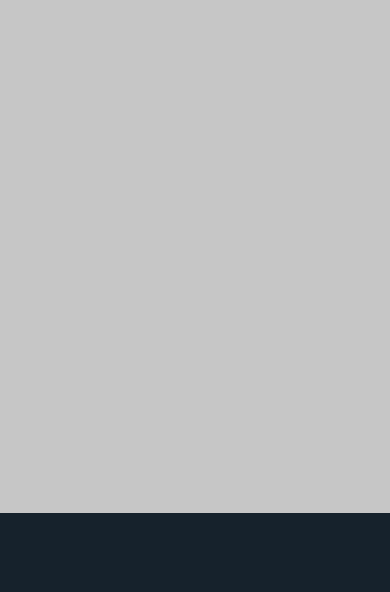
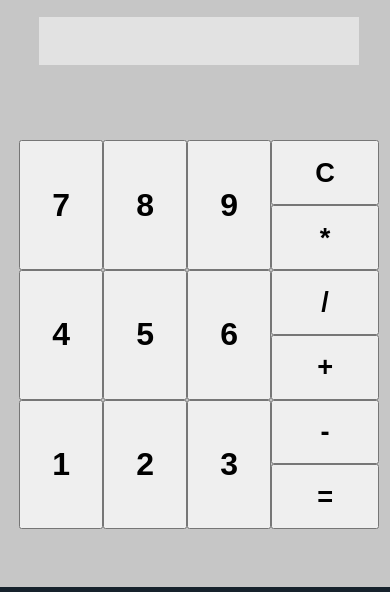
Before and after one commit to SirD3V4L07/calculator, a plain HTML site: page index.html in a window 390 px wide. Shown: the part 252-844 px from the top of the page. Drawn offline with Linux system fonts and the light colour scheme.

Commit message:
Style elements size responsively

```diff
--- a/index.html
+++ b/index.html
@@ -9,7 +9,7 @@
 <body>
     <h1 id="main-title">Calculator Project</h1>
     <div id="calculator">
-        <div id="display"></div>
+        <div id="display">&nbsp;</div>
         <div id="keys">
             <div id="number-keys">
                 <div id="number-row-1">
@@ -29,10 +29,12 @@
                 </div>
             </div>
             <div id="operator-keys">
+                <button class="operator-key">C</button>
                 <button class="operator-key">*</button>
                 <button class="operator-key">/</button>
                 <button class="operator-key">+</button>
                 <button class="operator-key">-</button>
+                <button class="operator-key">=</button>
             </div>
         </div>
     </div>
--- a/styles.css
+++ b/styles.css
@@ -12,7 +12,7 @@ body {
     font-family:Georgia, 'Times New Roman', Times, serif;
     text-align: center;
     color:rgb(93, 111, 128);
-    font-size: 2.6rem;
+    font-size: 4rem;
 }
 
 #calculator {
@@ -21,4 +21,71 @@ body {
     height:70%;
     min-height:600px;
     background-color: rgb(198, 198, 198);
+    display: flex;
+    flex-direction: column;
+    align-items: center;
 }
+
+#display {
+    width:80%;
+    min-width:80%;
+    background-color: rgb(226, 226, 226);
+    margin: 30px;
+    height: 8%;
+}
+
+#keys {
+    display: flex;
+    flex-direction: row;
+    align-items: center;
+    justify-content: center;
+    flex-wrap: nowrap;
+    width:90%;
+    height:80%;
+}
+
+#number-keys {
+    width:70%;
+    height:90%;
+    display: flex;
+    flex-direction: column;
+    align-items: center;
+    align-content: center;
+    justify-content: center;
+    flex-wrap: nowrap;
+}
+
+#number-keys div {
+    width: 100%;
+    height:30%;
+    display: flex;
+    flex-wrap: nowrap;
+    flex-direction: row;
+    justify-content: center;
+    align-items: center;
+}
+
+#operator-keys {
+    display: flex;
+    flex-direction: column;
+    height:81%;
+    align-items: center;
+    justify-content: center;
+    flex-wrap: nowrap;
+    flex:1;
+}
+
+.number-key {
+    flex:1;
+    height:100%;
+    font-weight:700;
+    font-size: 2rem;
+}
+
+.operator-key {
+    flex:1;
+    height:20%;
+    width: 100%;
+    font-size: 1.7rem;
+    font-weight: 700;
+}
```
